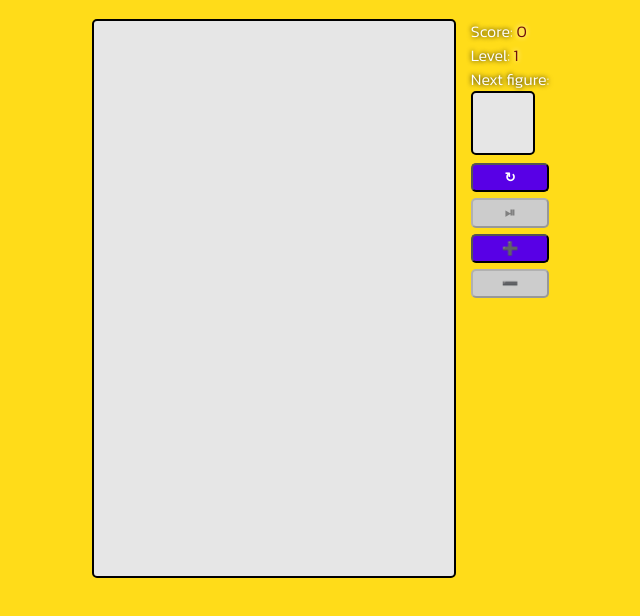
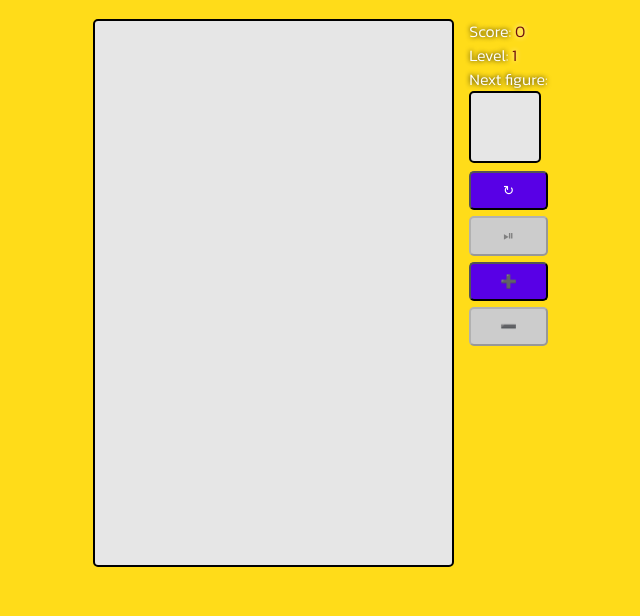
Before and after one commit to GanikhinYaroslav/tetris-game, a plain HTML site: page index.html in a window 1280 px wide. Shown: the part 72-688 px from the top of the page, without its empty margins (327-967 px from the left). Drawn offline with Linux system fonts and the light colour scheme.

Commit message:
Adjust sizing

```diff
--- a/css/styles.css
+++ b/css/styles.css
@@ -17,10 +17,10 @@ button {
   background-color: #5800e6;
   border-radius: 5px;
   color: white;
-  font-weight: bold;
+  /* font-weight: bold; */
   outline: none;
   font-family: Arial, sans-serif;
-  padding: 5px;
+  padding: 10px 5px;
 }
 button:hover{
   opacity: 0.8;
@@ -82,7 +82,6 @@ aside span{
   .controls button {
     margin: 0 auto;
     width: 20%;
-    padding: 10px 5px;
   }
   /* .btn-group {
     margin-left: 15px;
--- a/js/graphics.js
+++ b/js/graphics.js
@@ -1,4 +1,4 @@
-export const cellSize = 15;
+export const cellSize = 17;
 export const HEIGHT = Math.floor(0.7 * window.innerHeight / cellSize);
 export const WIDTH = Math.floor(0.67 * HEIGHT);
 export const strokeSize = 1;
```
